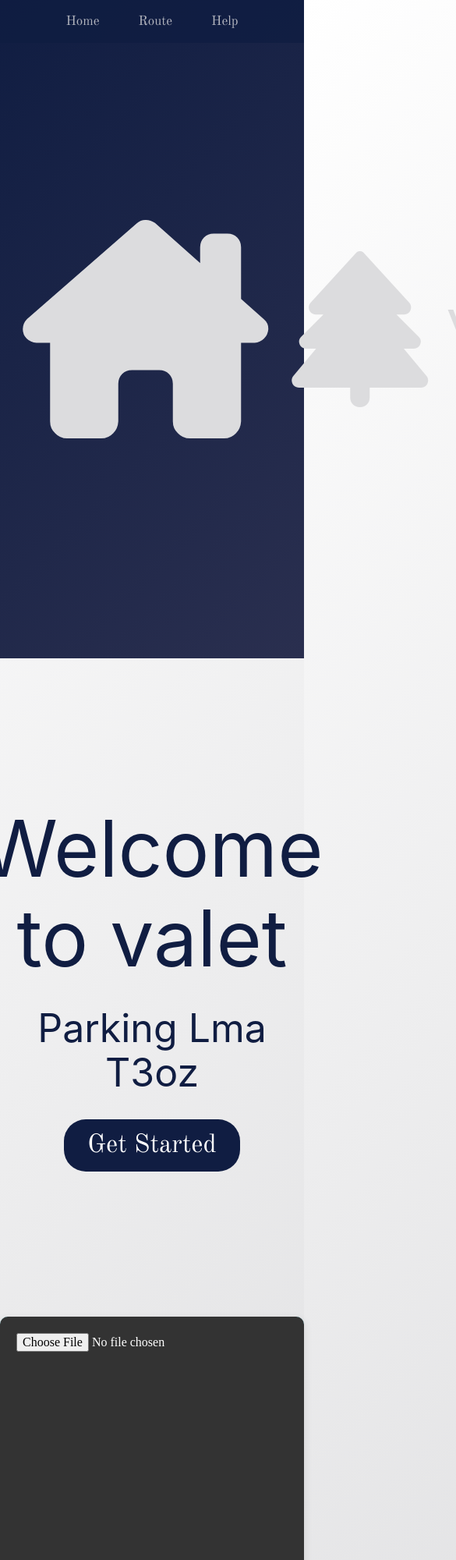
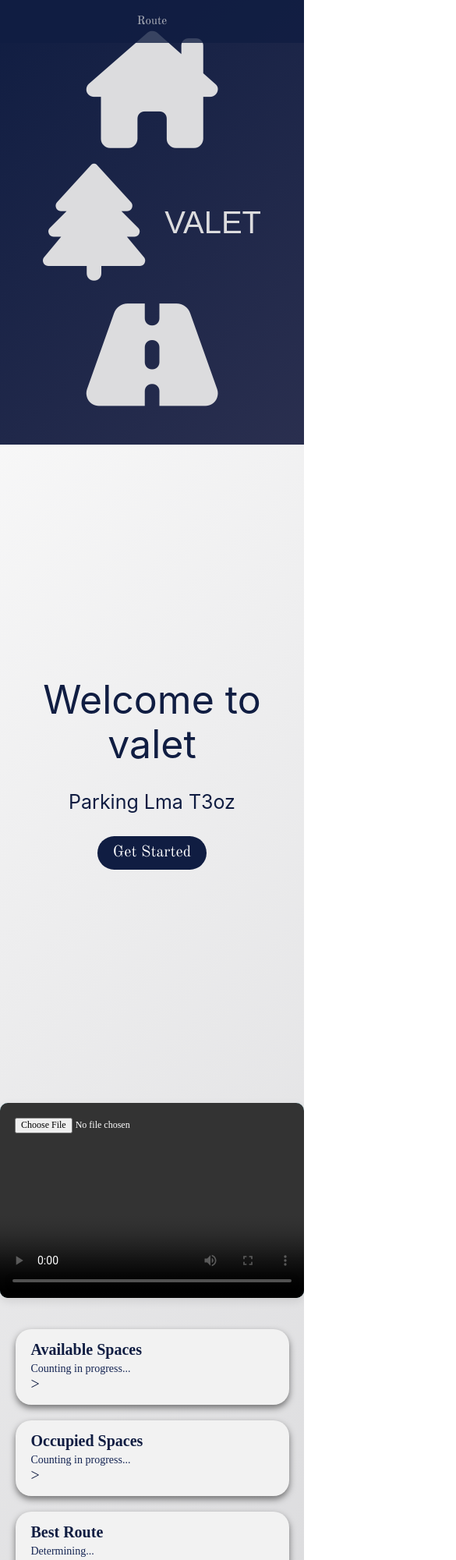
Before and after one commit to Maryam948/My-Valet, a plain HTML site: page index.html in a window 390 px wide. Shown: the top 2000 px of the page at 78% size, 585 px wide, since content can reach past the window. Drawn offline with nearby package versions, Linux system fonts and the light colour scheme; a web font is replaced by a local one.

Commit message:
first commit

```diff
--- a/css/style.css
+++ b/css/style.css
@@ -258,3 +258,72 @@ body {
   from {opacity: 0; transform: translateY(-10px);}
   to {opacity: 1; transform: translateY(0);}
 }
+@media (max-width: 768px) {
+  .ul-header {
+    flex-direction: column;
+    gap: 10px;
+  }
+
+  .ul-header li {
+    margin: 10px 0;
+    font-size: 15px;
+  }
+
+  .div-contener {
+    flex-direction: column;
+    height: auto;
+    padding: 40px 0;
+  }
+
+  .contener-icon {
+    flex-direction: column;
+    gap: 20px;
+    width: 100%;
+  }
+
+  .icon-home i,
+  .ss i {
+    font-size: 150px;
+  }
+
+  .ss h3 {
+    font-size: 40px;
+    text-align: center;
+  }
+
+  .div-welcome h2 {
+    font-size: 50px;
+  }
+
+  .div-welcome p {
+    font-size: 25px;
+  }
+
+  .div-welcome button {
+    font-size: 20px;
+    padding: 10px 20px;
+  }
+
+  .info-box {
+    flex-direction: column;
+    align-items: flex-start;
+    padding: 15px 20px;
+    font-size: 14px;
+  }
+
+  .details-box {
+    font-size: 14px;
+    padding: 15px;
+    width: 95%;
+  }
+
+  .video-container {
+    height: 250px;
+    max-width: 100%;
+  }
+
+  #videoUpload {
+    font-size: 12px;
+    padding: 4px;
+  }
+}
--- a/index.html
+++ b/index.html
@@ -4,10 +4,10 @@
     <meta charset="UTF-8">
     <meta name="viewport" content="width=device-width, initial-scale=1.0">
     <title>VALET</title>
+    <link rel="stylesheet" href="normalize.css">
     <link rel="stylesheet" href="css/style.css">
     <!-- icons -->
     <link rel="stylesheet" href="css/all.min.css">
-    <link rel="stylesheet" href="normalize.css">
     <!-- GOOGLE FONT -->
     <link rel="preconnect" href="https://fonts.googleapis.com">
     <link rel="preconnect" href="https://fonts.gstatic.com" crossorigin>
```
Also changed, not shown: help.html (+28 -0 lines).
